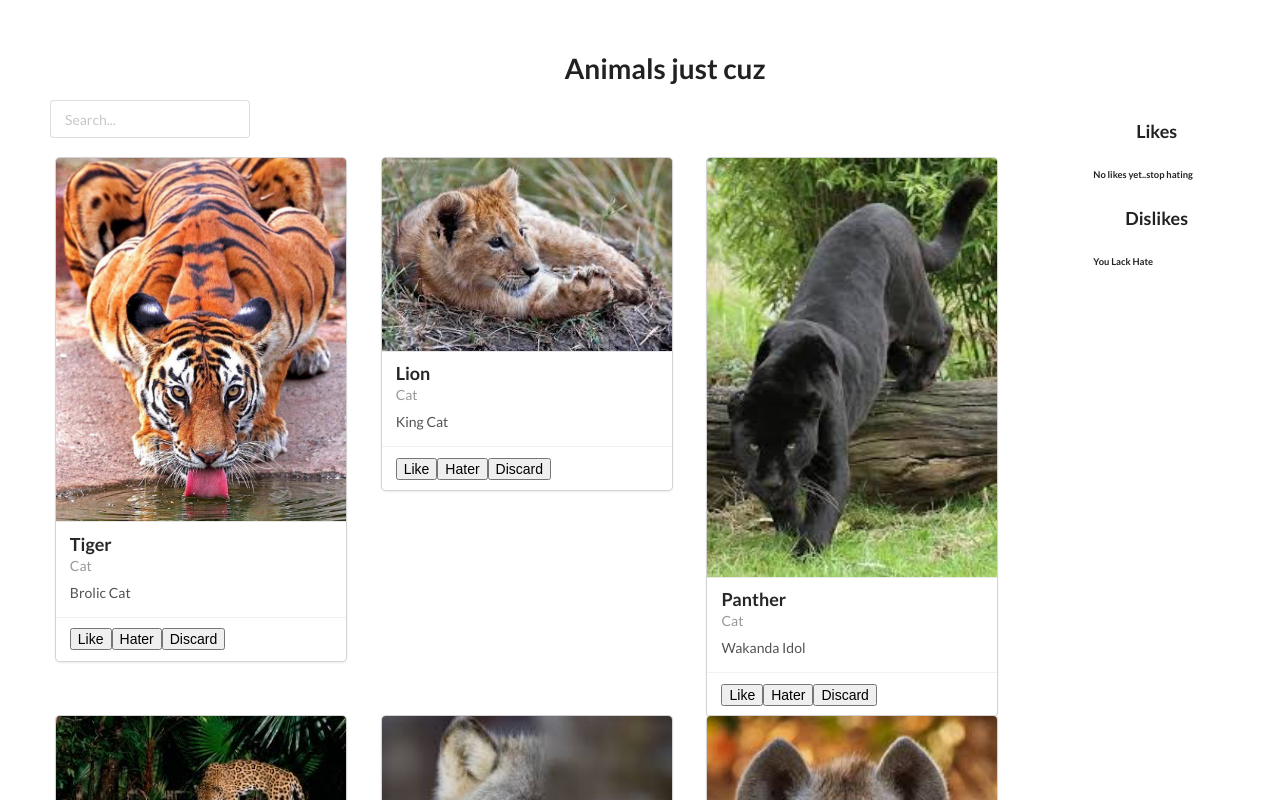
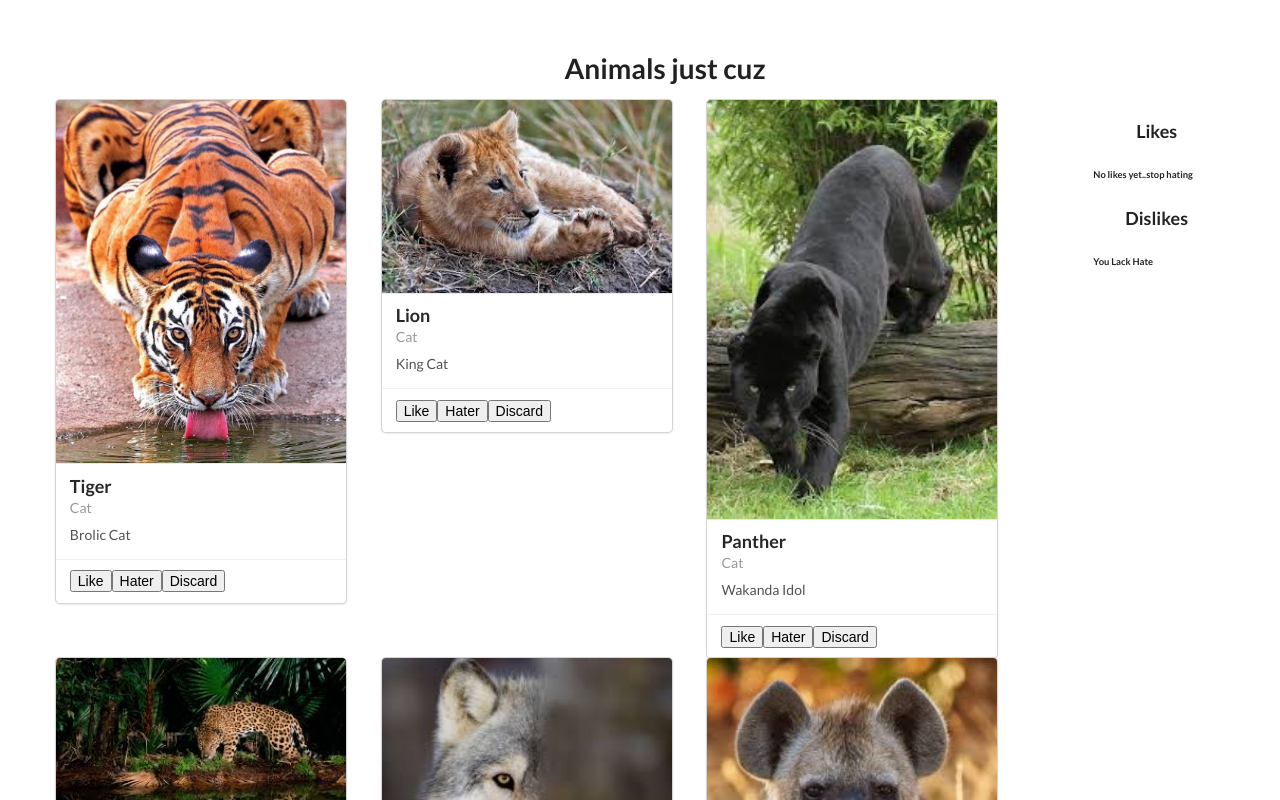
Before and after one commit to hectorcarrasco1992/animals-react, a React (Create React App) app: page / in a window 1280 px wide. Shown: the top 800 px of the page. Built offline with nearby package versions, Linux system fonts and the light colour scheme.

Commit message:
removed search becasue it wasnt working

```diff
--- a/src/components/Animals.js
+++ b/src/components/Animals.js
@@ -96,17 +96,7 @@ class Animals extends Component {
         return (
             <div className='animal-page'>
                 <div style={{display: 'flex', flexDirection: 'column'}}>
-                    <div>
-                        <form className="ui form search">
-                            <div className="field">
-                            <input
-                                onChange={this.handleChange}
-                                type="text"
-                                placeholder="Search..."
-                                value={this.state.searchTerm} />
-                            </div>
-                        </form>
-                    </div>
+
                     <div className='animal'>
                         {animal}
                     </div>
```
